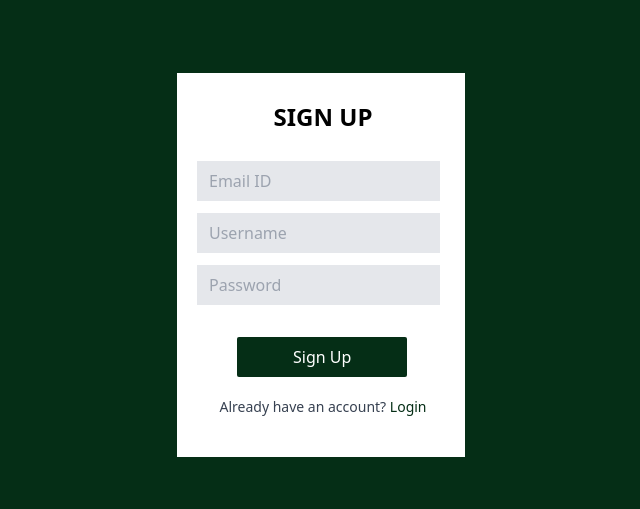
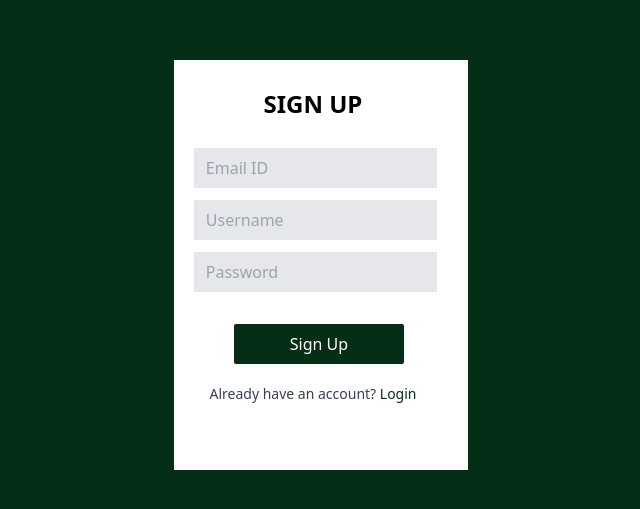
Before and after one commit to iamclintgeorge/DiamondTT, a React (Vite) app in the folder Frontend/: page /signup in a window 1280 px wide. Shown: the part 135-644 px from the top of the page, without its empty margins (319-959 px from the left). Built offline with nearby package versions, Linux system fonts and the light colour scheme.

Commit message:
Minor Styling Changes
Signed-off-by: Clint George <clintbgeorge@gmail.com>

```diff
--- a/Frontend/src/Pages/Login.jsx
+++ b/Frontend/src/Pages/Login.jsx
@@ -36,9 +36,9 @@ const Loginpage = () => {
   return (
     <>
       <div className="flex flex-row justify-center items-center h-screen bg-green-950">
-        <div className="bg-white h-96 w-72">
+        <div className="bg-white h-[32vw] w-[23vw]">
           <div className="flex flex-1 flex-col">
-            <div className="pl-5 pt-7">
+            <div className="px-5 pt-7">
               <h1 className="text-2xl font-semibold text-center mr-4 mb-7">LOGIN</h1>
               <form onSubmit={handleSubmit}>
                 <input
--- a/Frontend/src/Pages/Signup.jsx
+++ b/Frontend/src/Pages/Signup.jsx
@@ -21,9 +21,9 @@ const Signup = () => {
 
   return (
     <div className="flex flex-row justify-center items-center h-screen bg-green-950">
-      <div className="bg-white h-96 w-72">
+      <div className="bg-white h-[32vw] w-[23vw]">
         <div className="flex flex-1 flex-col">
-          <div className="pl-5 pt-7">
+          <div className="px-5 pt-7">
             <h1 className="text-2xl font-semibold text-center mr-4 mb-7">SIGN UP</h1>
             <form onSubmit={handleSubmit}>
               <input
```
